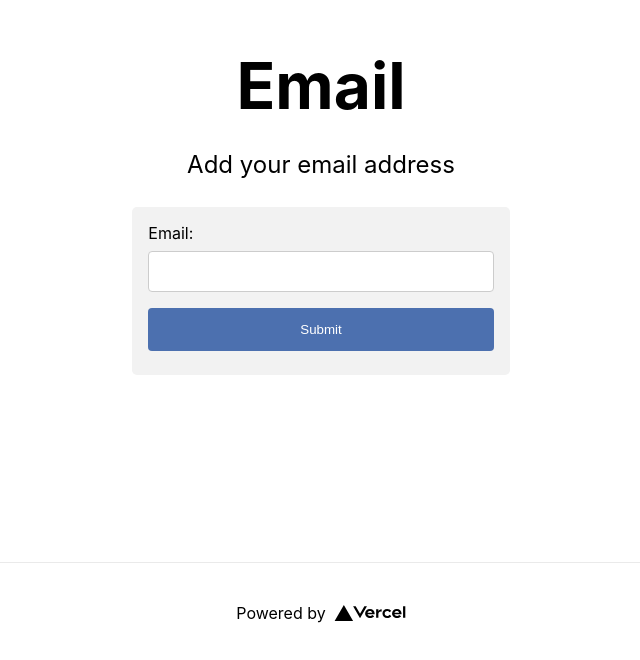
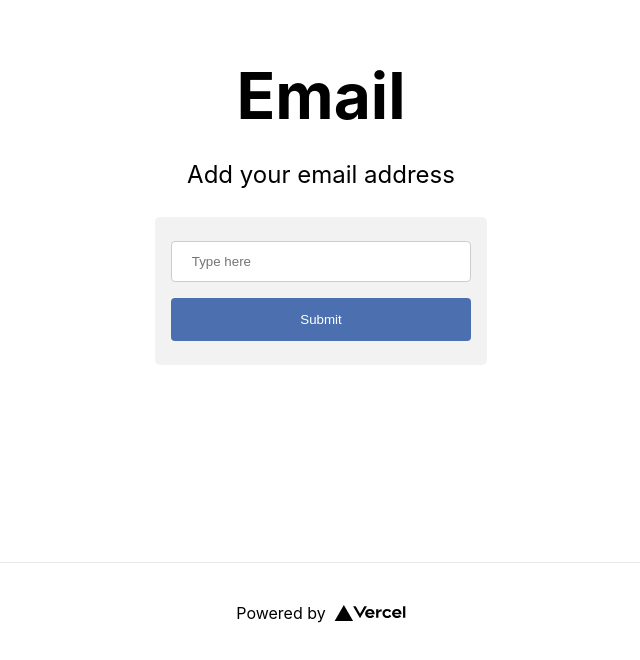
Before and after one commit to katannamari/email-form, a Next.js app: page / in a window 1280 px wide. Shown: the part 138-798 px from the top of the page, without its empty margins (319-959 px from the left). Built offline with nearby package versions, Linux system fonts and the light colour scheme.

Commit message:
added form validation with RegExp

```diff
--- a/pages/index.js
+++ b/pages/index.js
@@ -4,12 +4,26 @@ import Image from "next/image";
 import styles from "../styles/Home.module.css";
 
 export default function Home(props) {
+  const validEmail = new RegExp(/[a-z0-9._%+-]+@[a-z0-9.-]+\.[a-z]{2,63}$/i);
+
+  // State variables
   const [email, setEmail] = useState("");
+  const [emailErr, setEmailErr] = useState(false);
 
+  // User clicks Submit
   const handleSubmit = (evt) => {
     evt.preventDefault();
-    alert(`Submitting email ${email}`);
+
+    // Validate email
+    if (validEmail.test(email)) {
+      setEmailErr(false);
+      alert("Email is true!");
+    } else {
+      alert("Email is false");
+      setEmailErr(true);
+    }
   };
+
   return (
     <div className={styles.container}>
       <Head>
@@ -23,15 +37,18 @@ export default function Home(props) {
         <p className={styles.description}>Add your email address</p>
 
         <form className={styles.form} onSubmit={handleSubmit}>
-          <label>
-            Email:
-            <input
-              type="email"
-              value={email}
-              onChange={(e) => setEmail(e.target.value)}
-            />
-          </label>
+          <input
+            type="email"
+            placeholder="Type here"
+            value={email}
+            onChange={(e) => setEmail(e.target.value)}
+          />
           <input type="submit" value="Submit" />
+          {emailErr && (
+            <p className={styles.errormsg}>
+              Please enter a valid email address
+            </p>
+          )}
         </form>
       </main>
 
--- a/styles/Home.module.css
+++ b/styles/Home.module.css
@@ -85,3 +85,7 @@
 .form input[type="submit"]:hover {
   background-color: #455fa0;
 }
+
+.errormsg {
+  color: red;
+}
```
